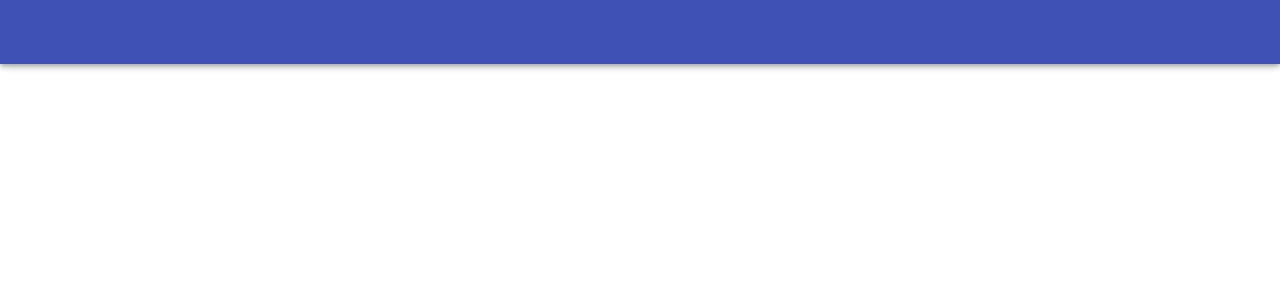
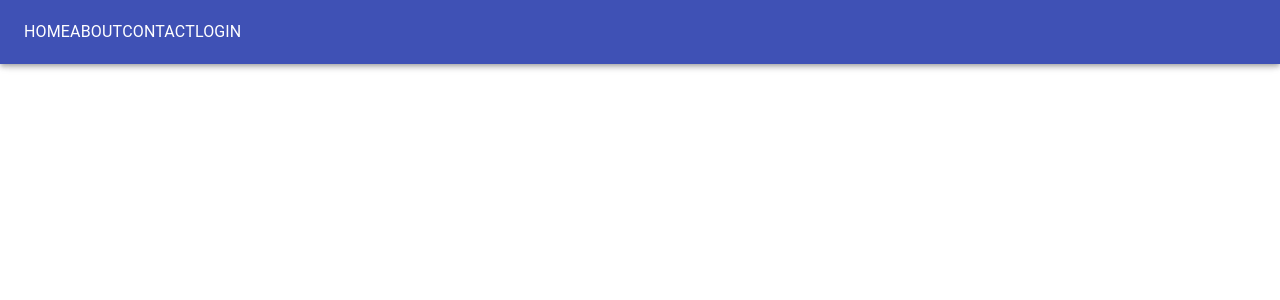
Before and after one commit to reemismail98/Where-To-, a React (Create React App) app in the folder WhereTo/client/: page / in a window 1280 px wide. Shown: the top 300 px of the page. Built offline with nearby package versions, Linux system fonts and the light colour scheme.

Commit message:
creating header component

```diff
--- a/WhereTo/client/src/App.js
+++ b/WhereTo/client/src/App.js
@@ -1,10 +1,13 @@
 import './App.css';
-import Home from './components/Home';
+import Header from './components/Header';
+
+
+
 
 function App() {
   return (
     <div className="App">
-      <Home />
+      <Header />
     </div>
   );
 }
--- /dev/null
+++ b/WhereTo/client/src/components/Header.jsx
@@ -0,0 +1,26 @@
+
+import React from 'react';
+import {AppBar , makeStyles, Toolbar, Typography} from '@material-ui/core';
+
+
+const useStyles = makeStyles({});
+
+const Header = () => {
+
+
+
+    const classes = useStyles();
+    return (
+        <AppBar>
+            <Toolbar>
+                <Typography>HOME</Typography>
+                <Typography>ABOUT</Typography>
+                <Typography>CONTACT</Typography>
+                <Typography>LOGIN</Typography>
+            </Toolbar>
+        </AppBar>
+
+    )
+}
+
+export default Header;
--- a/WhereTo/client/src/components/Home.jsx
+++ /dev/null
@@ -1,17 +0,0 @@
-
-import React from 'react';
-import {AppBar , Toolbar} from '@material-ui/core';
-
-
-const Home = () => {
-    return (
-        <AppBar>
-            <Toolbar>
-
-            </Toolbar>
-        </AppBar>
-
-    )
-}
-
-export default Home;
```
